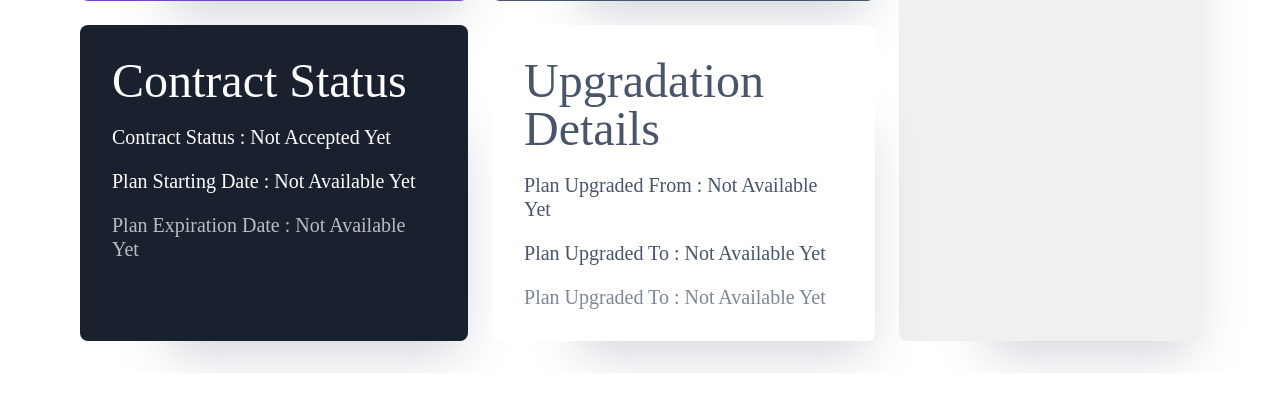
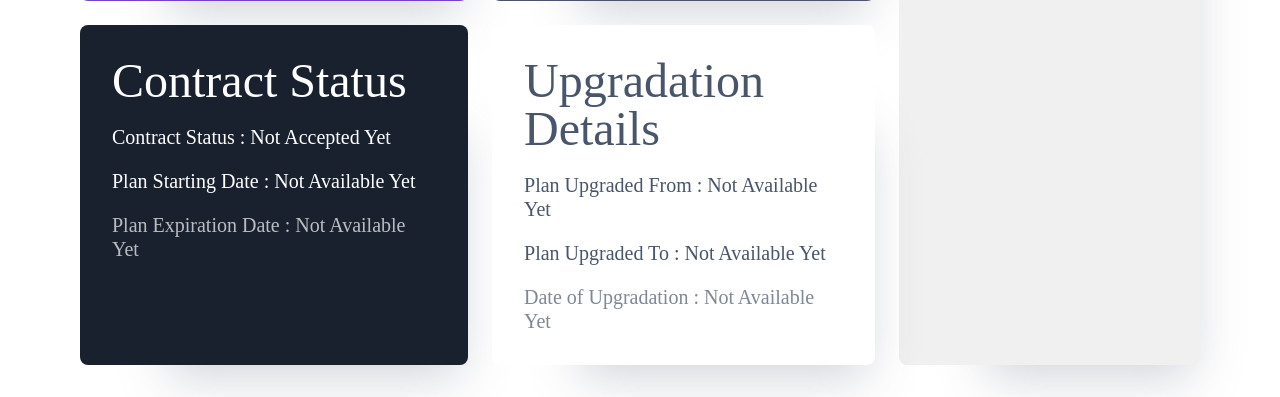
Before and after one commit to rickbhatt/confidentdriver, a Django app: page /user in a window 1280 px wide. Shown: the part 547-944 px from the top of the page. Before the commit the page ends 916 px from the top, so only its background shows below. Run offline with Django 3.2, Linux system fonts and the light colour scheme; the visitor is signed in with stand-in values (Sample User, id 1); data that the repository does not hold is empty; some libraries are stand-ins or nearby versions.

Commit message:
user design rect

```diff
--- a/template/user.html
+++ b/template/user.html
@@ -103,7 +103,7 @@
                 </p>
 
                 <p>
-                    Plan Upgraded To : {% if request.user.upgrade %} {{request.user.upgrade.date_of_upgradation}} {% else %} Not Available Yet {% endif %}
+                    Date of Upgradation : {% if request.user.upgrade %} {{request.user.upgrade.date_of_upgradation}} {% else %} Not Available Yet {% endif %}
                 </p>
               </article>
 
```
